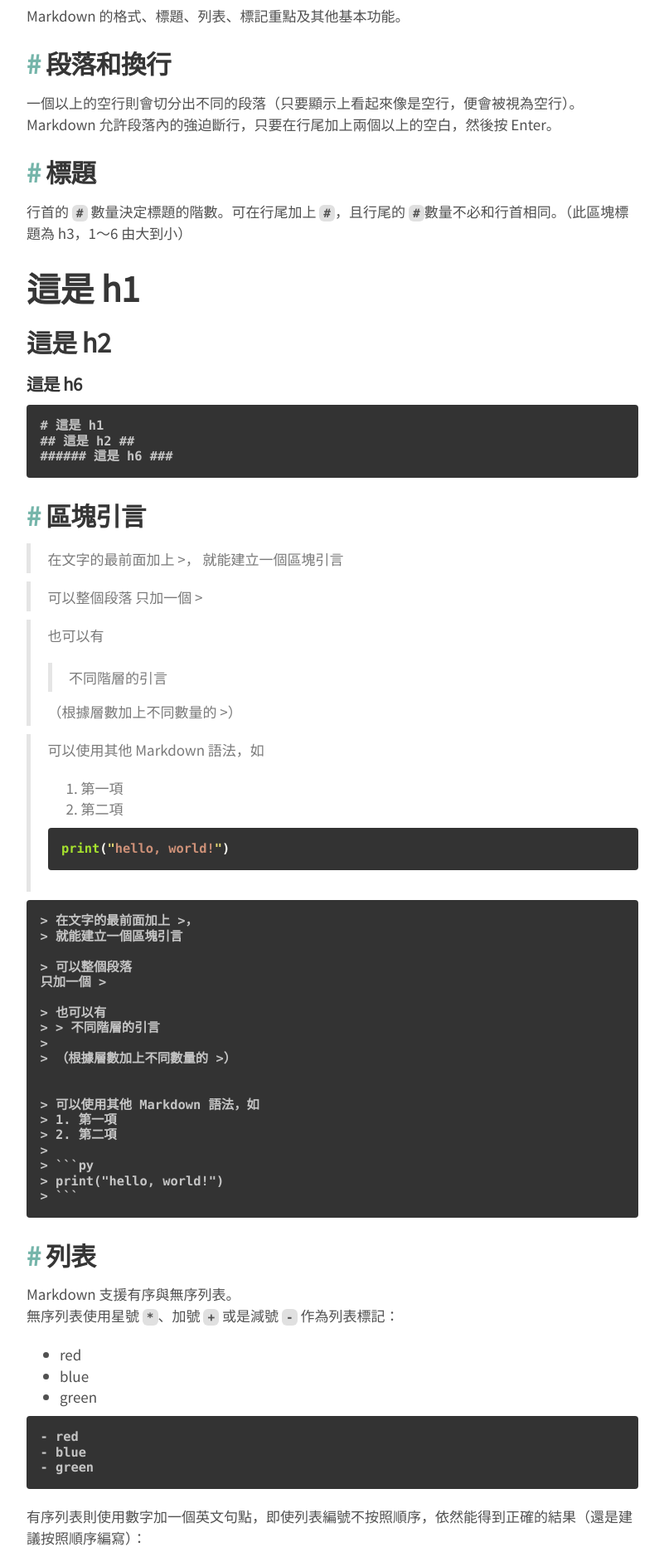
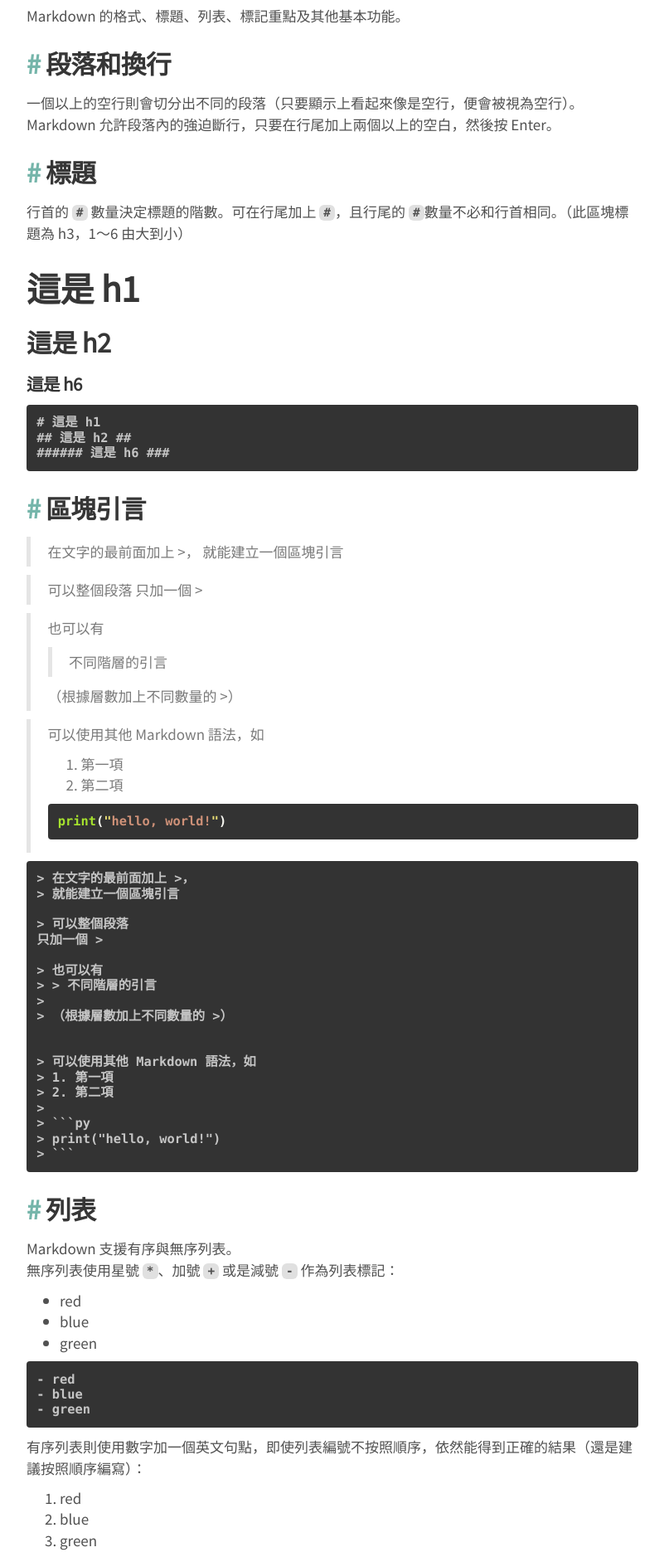
Before and after one commit to JHTNT/JHTNT, a Jekyll site: the page built from _posts/2021-05-16-markdown-basic.md, in a window 1280 px wide. Shown: the part 641-2518 px from the top of the page at 83% size, without its empty margins (239-1040 px from the left). Built offline with Jekyll 4.4.1, drawn with Linux system fonts in a browser that asks for light colours.

Commit message:
修改程式碼區塊間距

```diff
--- a/public/css/poole.css
+++ b/public/css/poole.css
@@ -127,7 +127,7 @@ h5, h6 {
 /* Body text */
 p {
   margin-top: 0;
-  margin-bottom: 1rem;
+  margin-bottom: 0.5rem;
 }
 
 strong {
@@ -174,7 +174,7 @@ pre {
   font-family: Menlo, Monaco, 'Source Code Pro', monospace;
 }
 code {
-  padding: .15em .35em;
+  padding: .1em .35em;
   font-size: 85%;
   font-weight: bold;
   background-color: rgb(224, 224, 224);
@@ -184,7 +184,7 @@ pre {
   display: block;
   margin-top: 0;
   margin-bottom: 1rem;
-  padding: 0.8rem;
+  padding: 0.6rem;
   font-size: .75rem;
   font-weight: bold;
   line-height: 1.2;
@@ -203,7 +203,7 @@ pre code {
 
 /* Pygments via Jekyll */
 .highlight {
-  margin-bottom: 1rem;
+  margin-bottom: 0.5rem;
   border-radius: 4px;
 }
 .highlight pre {
```
